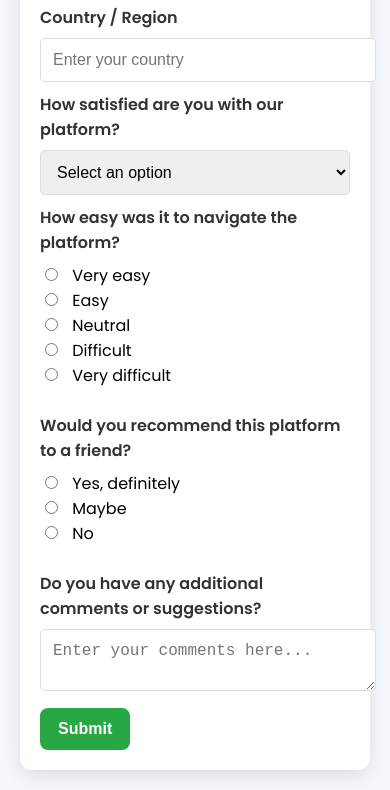
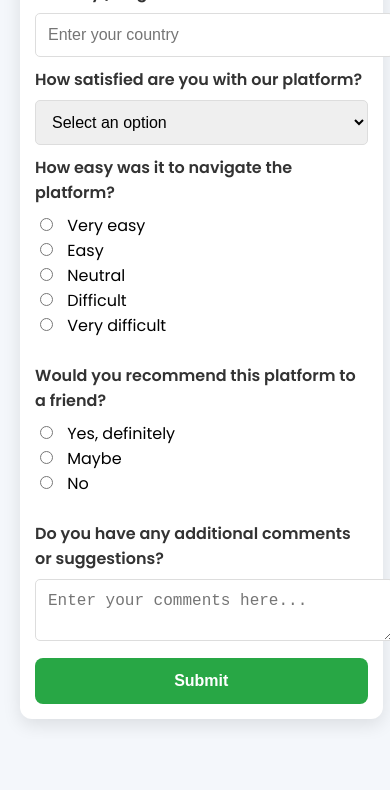
Before and after one commit to dina2023-dotcom/survey-form, a plain HTML site: page index.html in a window 390 px wide. Shown: the part 463-1253 px from the top of the page. After the commit the page ends 1202 px from the top, so only its background shows below. Drawn offline with Linux system fonts and the light colour scheme.

Commit message:
Mise à jour du CSS responsive

```diff
--- a/style.css
+++ b/style.css
@@ -95,12 +95,23 @@ input[type="submit"]:hover {
 }
 
 /* Responsive design */
+
 @media (max-width: 480px) {
     #survey-form {
-        padding: 20px;
+        width: 95%;  /* le formulaire prend presque toute la largeur */
+        padding: 15px; /* moins de padding pour ne pas tasser */
     }
 
     #title {
-        font-size: 1.5rem;
+        font-size: 1.3rem; /* texte plus adapté */
+    }
+
+    #description {
+        font-size: 0.9rem;
+    }
+
+    input[type="submit"] {
+        width: 100%; /* bouton large, facile à cliquer sur téléphone */
+        padding: 14px;
     }
 }
```
